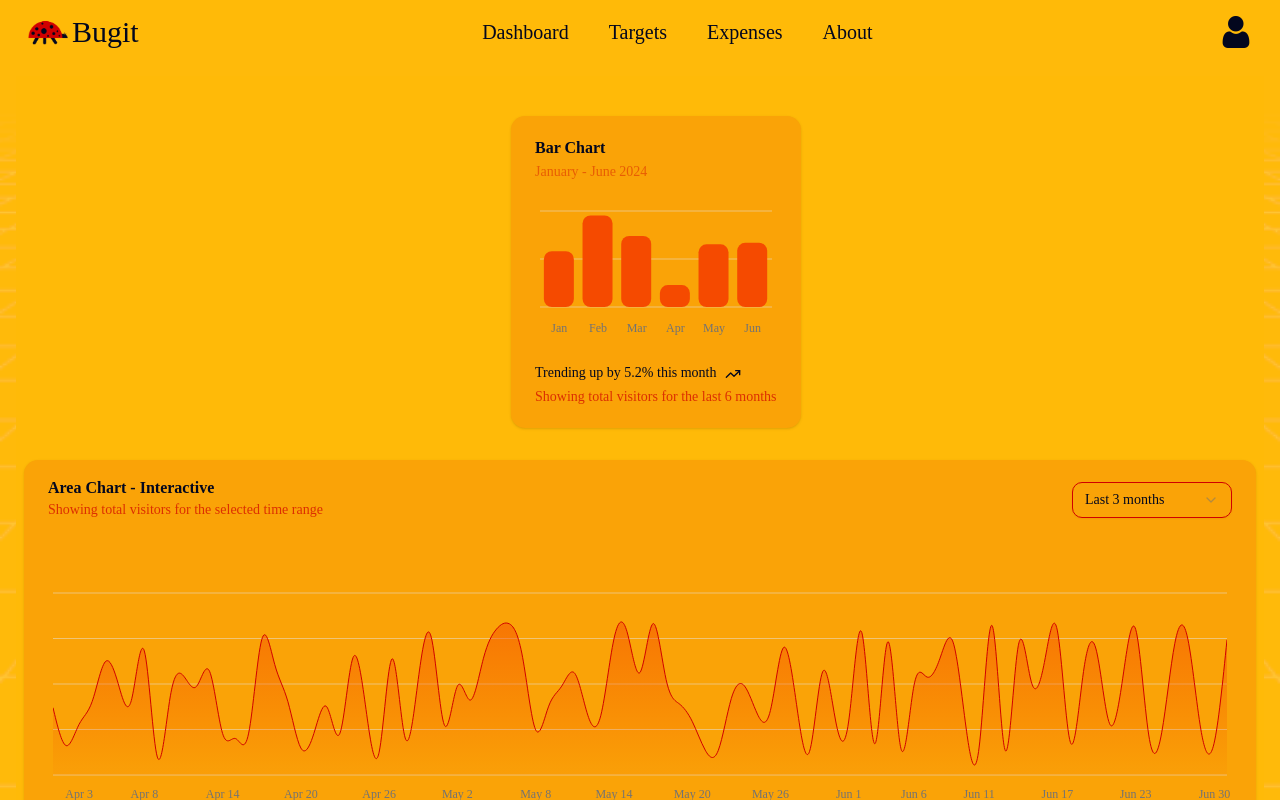
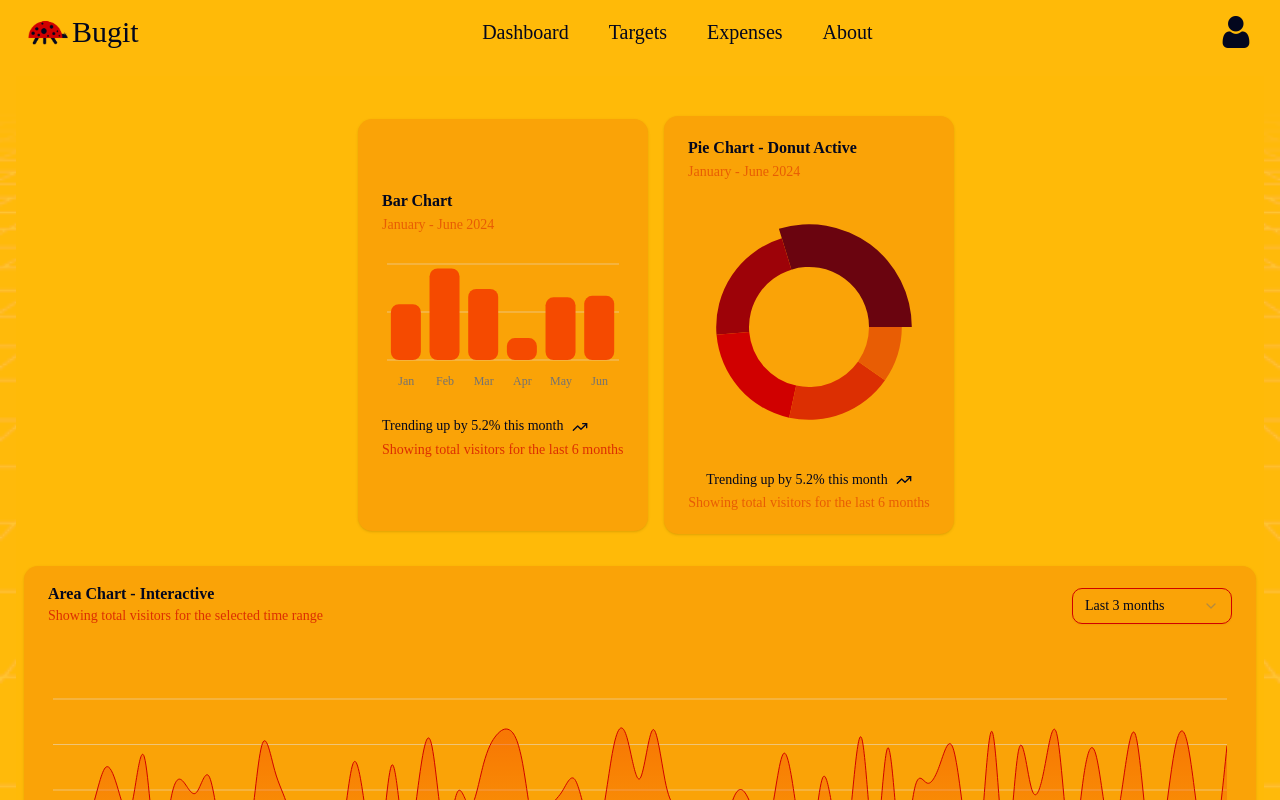
Before and after one commit to Shuvamdt/Buget, a React (Vite) app in the folder Client/: page /dashboard in a window 1280 px wide. Built offline with nearby package versions, Linux system fonts and the light colour scheme; a web font is replaced by a local one.

Commit message:
Dashboard update

```diff
--- a/Client/src/Components/BarChart.jsx
+++ b/Client/src/Components/BarChart.jsx
@@ -37,7 +37,7 @@ const chartConfig = {
 
 export function ChartBarDefault() {
   return (
-    <Card className="bg-[#FAA307] text-[#03071E]">
+    <Card className="py-18.5 bg-[#FAA307] text-[#03071E]">
       <CardHeader>
         <CardTitle>Bar Chart</CardTitle>
         <CardDescription>
--- a/Client/src/Components/PieChart.jsx
+++ b/Client/src/Components/PieChart.jsx
@@ -0,0 +1,101 @@
+"use client";
+
+import { TrendingUp } from "lucide-react";
+import { Label, Pie, PieChart, Sector } from "recharts";
+
+import {
+  Card,
+  CardContent,
+  CardDescription,
+  CardFooter,
+  CardHeader,
+  CardTitle,
+} from "@/components/ui/card";
+import {
+  ChartContainer,
+  ChartTooltip,
+  ChartTooltipContent,
+} from "@/components/ui/chart";
+
+export const description = "A donut chart with an active sector";
+
+const chartData = [
+  { browser: "chrome", visitors: 275, fill: "#6A040F" },
+  { browser: "safari", visitors: 200, fill: "#9D0208" },
+  { browser: "firefox", visitors: 187, fill: "#D00000" },
+  { browser: "edge", visitors: 173, fill: "#DC2F02" },
+  { browser: "other", visitors: 90, fill: "#E85D04" },
+];
+
+const chartConfig = {
+  visitors: {
+    label: "Visitors",
+  },
+  chrome: {
+    label: "Chrome",
+    color: "var(--chart-1)",
+  },
+  safari: {
+    label: "Safari",
+    color: "var(--chart-2)",
+  },
+  firefox: {
+    label: "Firefox",
+    color: "var(--chart-3)",
+  },
+  edge: {
+    label: "Edge",
+    color: "var(--chart-4)",
+  },
+  other: {
+    label: "Other",
+    color: "var(--chart-5)",
+  },
+};
+
+export function ChartPieDonutActive() {
+  return (
+    <Card className="flex flex-col bg-[#FAA307] text-[#03071E]">
+      <CardHeader className="items-center pb-0">
+        <CardTitle>Pie Chart - Donut Active</CardTitle>
+        <CardDescription>
+          <p className="text-[#E85D04]">January - June 2024</p>
+        </CardDescription>
+      </CardHeader>
+      <CardContent className="flex-1 pb-0">
+        <ChartContainer
+          config={chartConfig}
+          className="mx-auto aspect-square max-h-[250px]"
+        >
+          <PieChart>
+            <ChartTooltip
+              cursor={false}
+              content={<ChartTooltipContent hideLabel />}
+            />
+            <Pie
+              data={chartData}
+              dataKey="visitors"
+              nameKey="browser"
+              innerRadius={60}
+              strokeWidth={5}
+              activeIndex={0}
+              activeShape={({ outerRadius = 0, ...props }) => (
+                <Sector {...props} outerRadius={outerRadius + 10} />
+              )}
+            />
+          </PieChart>
+        </ChartContainer>
+      </CardContent>
+      <CardFooter className="flex-col gap-2 text-sm">
+        <div className="flex items-center gap-2 leading-none font-medium">
+          Trending up by 5.2% this month <TrendingUp className="h-4 w-4" />
+        </div>
+        <div className="text-muted-foreground leading-none">
+          <p className="text-[#E85D04]">
+            Showing total visitors for the last 6 months
+          </p>
+        </div>
+      </CardFooter>
+    </Card>
+  );
+}
--- a/Client/src/Pages/Dashboard.jsx
+++ b/Client/src/Pages/Dashboard.jsx
@@ -1,12 +1,14 @@
 import React from "react";
 import { ChartAreaInteractive } from "../Components/AreaChart";
 import { ChartBarDefault } from "../Components/BarChart";
+import { ChartPieDonutActive } from "../Components/PieChart";
 
 const Dashboard = () => {
   return (
     <div className="font-1 bg-[#FFBA08] p-2 m-4">
-      <div className="flex w-full justify-center items-center p-4 m-4">
+      <div className="flex w-full justify-center items-center p-4 m-4 gap-4">
         <ChartBarDefault />
+        <ChartPieDonutActive />
       </div>
       <ChartAreaInteractive />
     </div>
```
